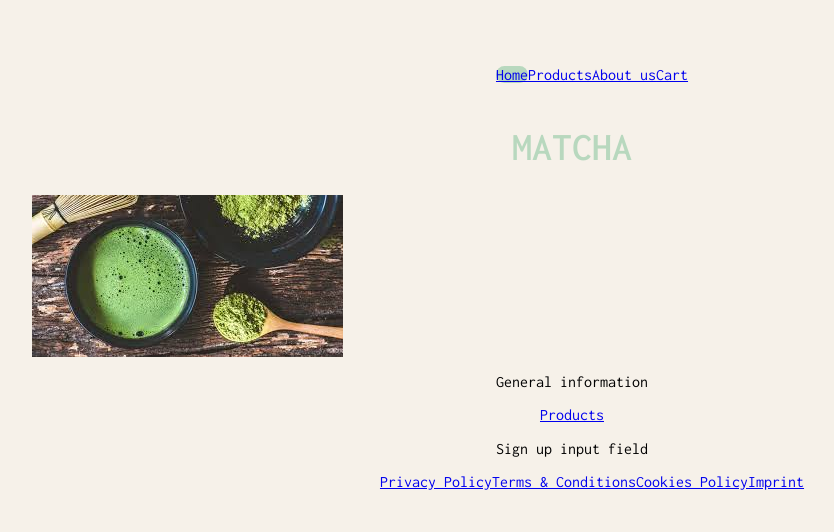
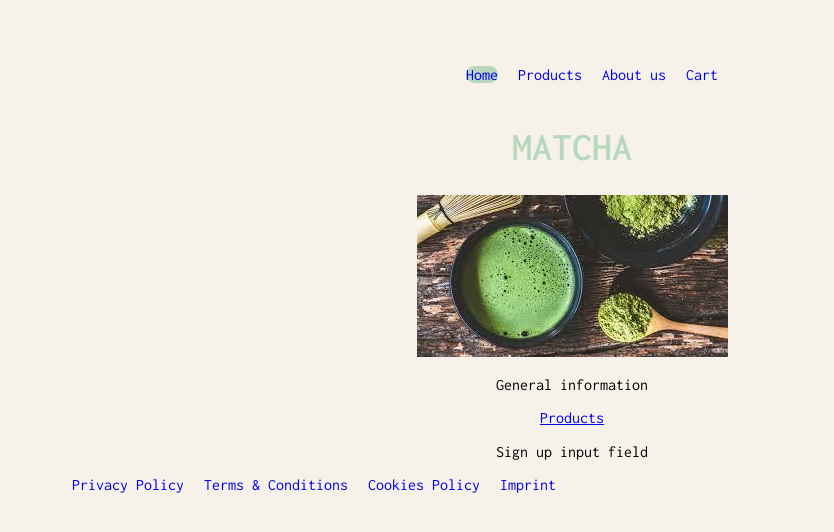
Before and after one commit to valashsab/next-js-ecommerce-store-vs, a Next.js app: page / in a window 1280 px wide. Shown: the top 532 px of the page, without its empty margins (68-902 px from the left). Built offline with nearby package versions, Linux system fonts and the light colour scheme.

Commit message:
Style header & footer

```diff
--- a/app/globals.scss
+++ b/app/globals.scss
@@ -7,14 +7,20 @@
   text-align: left;
 }
 
+.headerLinks {
+  text-decoration: none;
+}
+
 nav ul {
   display: flex;
   flex-direction: row;
+  gap: 20px;
+  text-decoration: none;
+  list-style-type: none;
 }
 .nav li {
-  list-style-type: none;
+  // text-decoration: none;
   display: flex;
-  justify-content: space-between;
 }
 
 .navHome {
@@ -22,22 +28,20 @@ nav ul {
   border-radius: 10px;
 }
 
-// Footer
-.footer {
-  display: flex;
-  justify-content: center;
-  align-items: center;
-  flex-direction: row;
-  text-align: left;
-}
+// Footer - footer fixieren !!!
+
+// .footer {
+//   position: fixed;
 
 .footer ul {
   display: flex;
   flex-direction: row;
+  gap: 20px;
+  text-decoration: none;
+  list-style-type: none;
 }
-
-.footer li {
-  list-style-type: none;
+.footerLinks {
+  text-decoration: none;
 }
 
 // body
@@ -57,9 +61,9 @@ body {
   text-align: center;
 }
 
-.mainPage.productsLink {
-  display: flex;
-  justify-content: center;
+.mainImg {
+  margin: auto;
+  display: block;
 }
 
 // headings
@@ -71,6 +75,15 @@ h1 {
   justify-content: center;
 }
 
+// products page
+.listedProducts {
+  display: flex;
+  justify-content: space-between;
+  flex-direction: row;
+  flex-wrap: wrap;
+  gap: 10px;
+}
+
 // h2 {
 //   font-size: 30px;
 //   font-weight: '400';
--- a/app/layout.js
+++ b/app/layout.js
@@ -24,16 +24,24 @@ export default function RootLayout({ children }) {
           <nav className="nav">
             <ul>
               <li className="navHome">
-                <Link href="/">Home</Link>
+                <Link className="headerLinks" href="/">
+                  Home
+                </Link>
               </li>
               <li className="navProductsAbout">
-                <Link href="/products">Products</Link>
+                <Link className="headerLinks" href="/products">
+                  Products
+                </Link>
               </li>
               <li>
-                <Link href="/about">About us</Link>
+                <Link className="headerLinks" href="/about">
+                  About us
+                </Link>
               </li>
               <li className="navCart">
-                <Link href="/cart">Cart</Link>
+                <Link className="headerLinks" href="/cart">
+                  Cart
+                </Link>
               </li>
             </ul>
           </nav>
@@ -43,16 +51,24 @@ export default function RootLayout({ children }) {
           <footer className="footer">
             <ul>
               <li>
-                <Link href="/privacypolicy">Privacy Policy</Link>
+                <Link className="footerLinks" href="/privacypolicy">
+                  Privacy Policy
+                </Link>
               </li>
               <li>
-                <Link href="/termsandconditions">Terms & Conditions</Link>
+                <Link className="footerLinks" href="/termsandconditions">
+                  Terms & Conditions
+                </Link>
               </li>
               <li>
-                <Link href="/cookiespolicy">Cookies Policy</Link>
+                <Link className="footerLinks" href="/cookiespolicy">
+                  Cookies Policy
+                </Link>
               </li>
               <li>
-                <Link href="/imprint">Imprint</Link>
+                <Link className="footerLinks" href="/imprint">
+                  Imprint
+                </Link>
               </li>
             </ul>
           </footer>
--- a/app/page.js
+++ b/app/page.js
@@ -1,3 +1,4 @@
+import './globals.scss';
 import Image from 'next/image';
 import Link from 'next/link';
 import matchapowder from '../public/images/matchapowder.jpg';
@@ -6,7 +7,9 @@ export default function Home() {
   return (
     <main className="mainPage">
       <h1>MATCHA</h1>
-      <Image src={matchapowder} alt="matcha powder" className="imageMainPage" />
+      <div className="mainImg">
+        <Image src={matchapowder} alt="matcha powder" />
+      </div>
       <section className="generalInfo">
         <p>General information</p>
       </section>
--- a/app/products/[productId]/AddToCartForm.js
+++ b/app/products/[productId]/AddToCartForm.js
@@ -3,7 +3,7 @@ import { useState } from 'react';
 import { setOrUpdateQuantity } from './actions';
 
 export default function AddToCartForm(props) {
-  const [itemNumber, setItemNumber] = useState('');
+  const [itemNumber, setItemNumber] = useState(1);
 
   return (
     <form>
--- a/app/products/page.js
+++ b/app/products/page.js
@@ -7,6 +7,8 @@ export default function ProductsPage() {
   return (
     <div>
       <h1>Matcha selection and traditional matcha sets</h1>
+
+      <span className="listedProducts">
         {products.map((product) => {
           return (
             <div key={`product-div-${product.id}`}>
@@ -21,6 +23,7 @@ export default function ProductsPage() {
           );
         })}
         ;
+      </span>
     </div>
   );
 }
```
Lines whose indentation alone changed are shown as unchanged.
